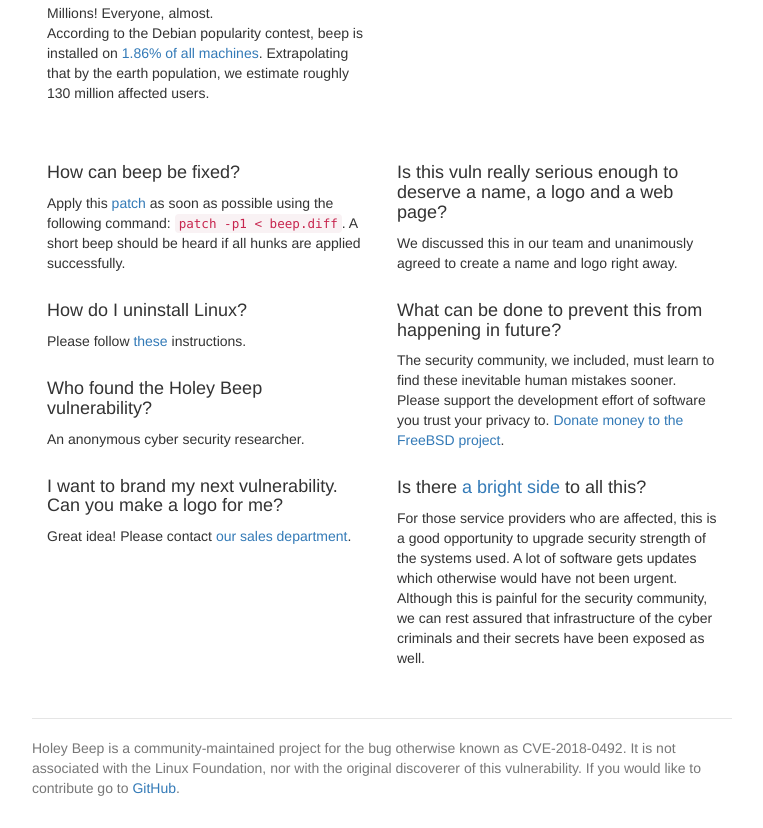
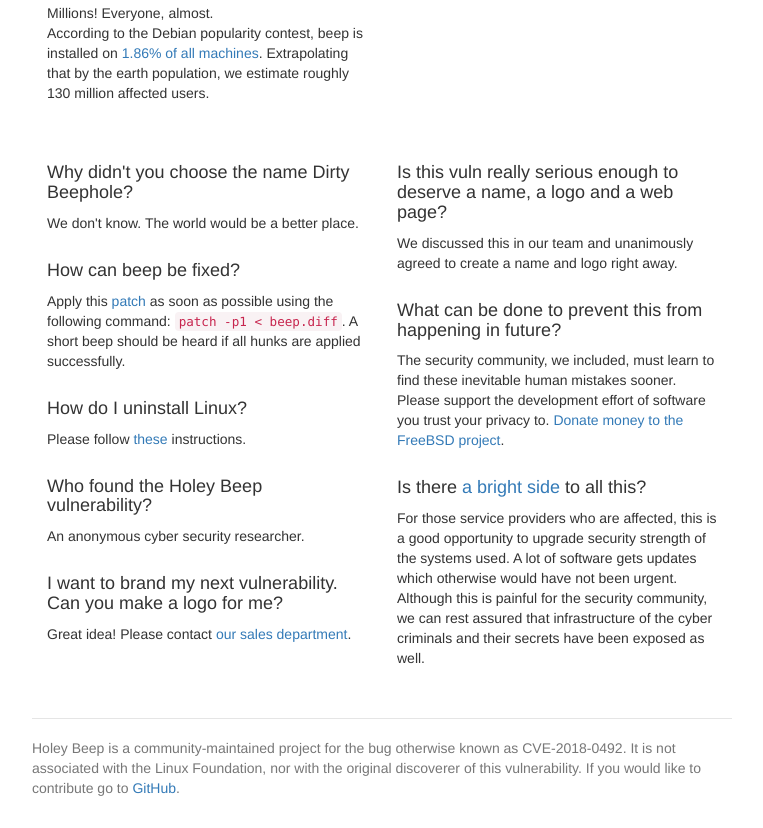
Before and after one commit to holeybeep/holeybeep, a plain HTML site: page index.html in a window 1280 px wide. Shown: the part 1692-2520 px from the top of the page, without its empty margins (258-1021 px from the left). Drawn offline with nearby package versions, Linux system fonts and the light colour scheme.

Commit message:
Update index.html

```diff
--- a/index.html
+++ b/index.html
@@ -81,7 +81,10 @@
       </div>
       <div class="row marketing">
         <div class="col-lg-6">
-          <h4>How can beep be fixed?</h4>
+          <h4>Why didn't you choose the name Dirty Beephole?</h4>
+	  <p>We don't know. The world would be a better place.</p>
+
+	  <h4>How can beep be fixed?</h4>
           <p>Apply this <a href="beep.patch">patch</a> as soon as possible using the following command: <code>patch -p1 &lt; beep.diff</code>. A short beep should be heard if all hunks are applied successfully.</p>
 
           <h4>How do I uninstall Linux?</h4>
```
